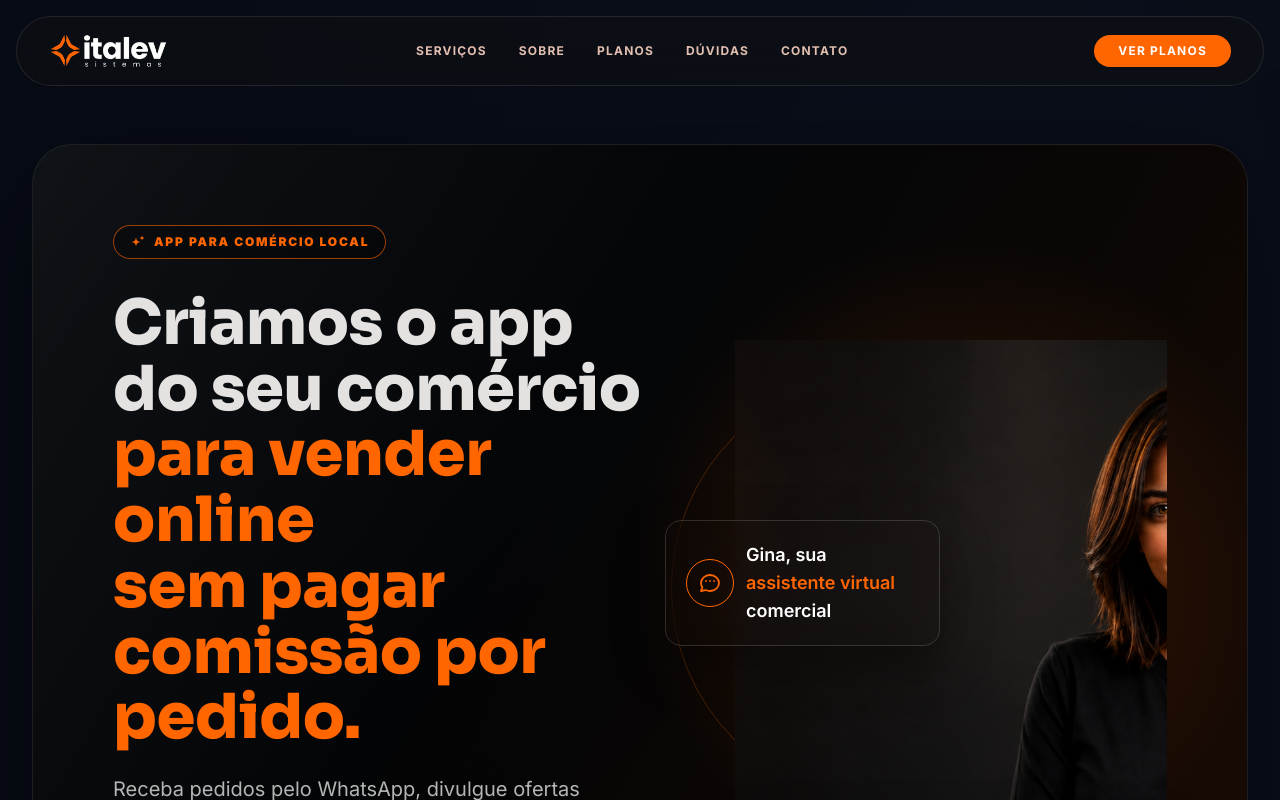
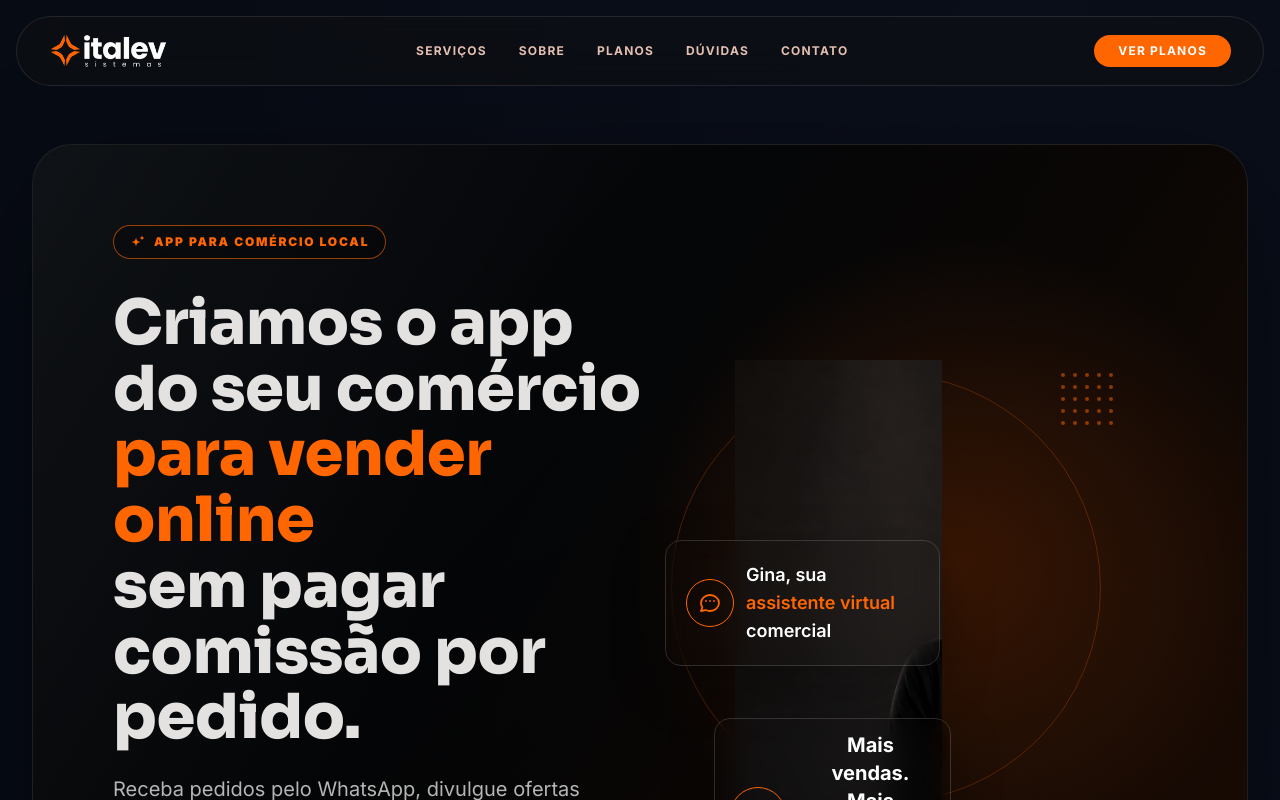
Before and after one commit to alle77fm/paginaitalev, a Next.js app: page / in a window 1280 px wide. Shown: the top 800 px of the page. Built offline with nearby package versions, Linux system fonts and the light colour scheme.

Commit message:
Revert "Reorganiza layout da hero para corresponder ao design de referência"
This reverts commit 6d3784646c09520864f716c9dd6be70cb89ea410.

```diff
--- a/app/page.tsx
+++ b/app/page.tsx
@@ -152,7 +152,7 @@ export default function HomePage() {
               ))}
             </div>
 
-            <div className="relative z-20 grid min-h-[760px] grid-cols-1 gap-10 md:min-h-[580px] md:grid-cols-[1fr_1.1fr] md:items-center md:gap-10 lg:gap-14">
+            <div className="relative z-20 grid min-h-[760px] grid-cols-1 gap-10 md:min-h-[520px] md:grid-cols-[0.52fr_0.48fr] md:items-center md:gap-10 lg:gap-14">
               <div className="max-w-[650px] text-center md:text-left">
                 <div className="mb-8 inline-flex items-center gap-2 rounded-full border border-primary-container/60 bg-black/25 px-4 py-2 text-primary-container backdrop-blur-sm">
                   <svg className="h-4 w-4" fill="currentColor" viewBox="0 0 24 24" aria-hidden="true">
@@ -172,7 +172,7 @@ export default function HomePage() {
                   <span className="hidden text-[48px] leading-[1.06] md:block lg:text-[56px] xl:text-[62px]">
                     Criamos o app do seu comércio <br />
                     <span className="text-primary-container">para vender online</span> <br />
-                    <span className="text-primary-container">sem pagar comissão por pedido.</span>
+                    <span>sem pagar comissão por pedido.</span>
                   </span>
                 </h1>
 
@@ -222,8 +222,8 @@ export default function HomePage() {
                 </div>
               </div>
 
-              <div className="relative mx-auto h-[430px] w-full max-w-[520px] md:h-[600px] md:max-w-none">
-                <div className="absolute bottom-10 left-[4%] right-[4%] top-0 rounded-[120px_120px_32px_32px] border border-primary-container/40 bg-[radial-gradient(circle_at_52%_38%,rgba(255,90,0,0.40),transparent_45%),linear-gradient(180deg,rgba(255,255,255,0.035),rgba(0,0,0,0.14))] md:bottom-16" aria-hidden="true" />
+              <div className="relative mx-auto h-[430px] w-full max-w-[520px] md:h-[560px] md:max-w-none">
+                <div className="absolute bottom-10 left-[4%] right-[4%] top-0 rounded-[120px_120px_32px_32px] border border-primary-container/35 bg-[radial-gradient(circle_at_52%_30%,rgba(255,90,0,0.24),transparent_38%),linear-gradient(180deg,rgba(255,255,255,0.035),rgba(0,0,0,0.14))] md:bottom-16" aria-hidden="true" />
                 <Image
                   src="/gina-mobile.png"
                   alt="Gina, assistente virtual comercial da Italev Sistemas"
@@ -240,7 +240,7 @@ export default function HomePage() {
                   height={941}
                   priority
                   sizes="44vw"
-                  className="absolute inset-0 hidden h-full w-full object-cover object-[50%_8%] md:block"
+                  className="absolute inset-0 hidden h-full w-full object-cover object-[52%_50%] md:block"
                 />
 
                 <div className="absolute left-0 top-[118px] max-w-[235px] rounded-2xl border border-white/15 bg-black/52 p-4 shadow-[0_18px_50px_rgba(0,0,0,0.35)] backdrop-blur-md md:left-[-70px] md:top-[180px] md:max-w-[275px] md:p-5">
@@ -256,7 +256,7 @@ export default function HomePage() {
                   </div>
                 </div>
 
-                <div className="absolute inset-x-0 bottom-0 rounded-2xl border border-white/15 bg-black/52 px-4 py-3 text-center text-sm font-bold text-white shadow-[0_18px_50px_rgba(0,0,0,0.32)] backdrop-blur-md md:left-0 md:right-0 md:bottom-4 md:flex md:min-h-[88px] md:items-center md:justify-center md:gap-5 md:px-8 md:text-xl">
+                <div className="absolute inset-x-0 bottom-0 rounded-2xl border border-white/15 bg-black/52 px-4 py-3 text-center text-sm font-bold text-white shadow-[0_18px_50px_rgba(0,0,0,0.32)] backdrop-blur-md md:left-[-10%] md:right-[-4%] md:bottom-2 md:flex md:min-h-[88px] md:items-center md:justify-center md:gap-5 md:px-8 md:text-xl">
                   <span className="hidden h-14 w-14 shrink-0 items-center justify-center rounded-full border border-primary-container text-primary-container md:flex">
                     <svg className="h-8 w-8" fill="none" stroke="currentColor" strokeWidth="1.8" viewBox="0 0 24 24" aria-hidden="true">
                       <path strokeLinecap="round" strokeLinejoin="round" d="M3 17l6-6 4 4 7-7m0 0h-5m5 0v5" />
```
